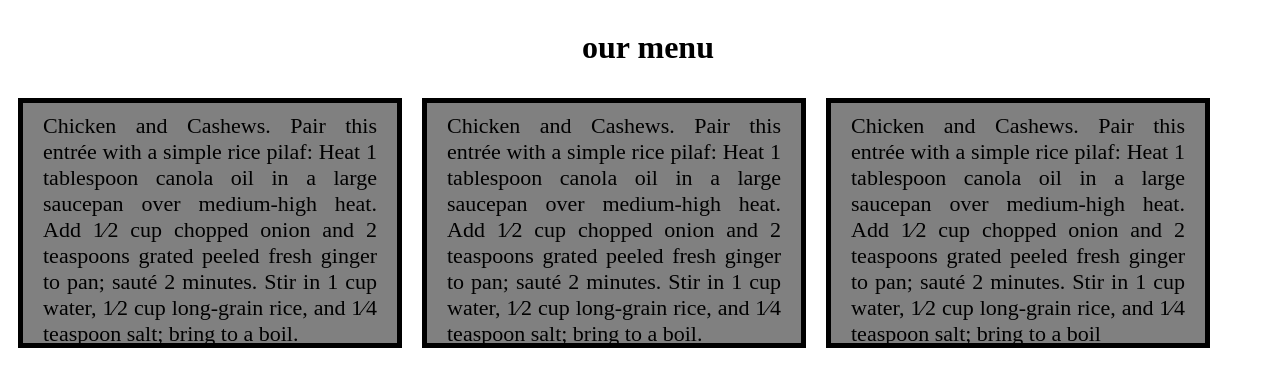
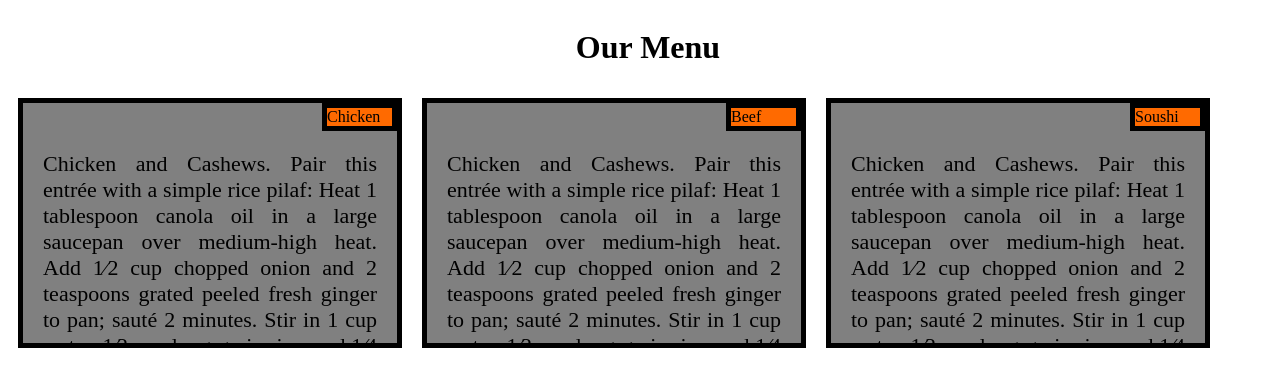
Before and after one commit to AnmarFAdhil/3, a plain HTML site: page index.html in a window 1280 px wide. Drawn offline with Linux system fonts and the light colour scheme.

Commit message:
Update index.html

```diff
--- a/index.html
+++ b/index.html
@@ -7,30 +7,37 @@
     <link rel="stylesheet" type="text/css" href="stylesheets/normalize.css" media="screen">
   </head>
  <body>
-   <h1>our menu</h1>
-    <div class ="div2">
+        <h1> Our Menu</h1>
+        <div class="float1">
+    <div class ="div3">
+         <div class="sp1">Chicken</div>
         <p>Chicken and Cashews. Pair this entrée with a simple rice pilaf:
              Heat 1 tablespoon canola oil in a large saucepan over medium-high heat.
              Add 1⁄2 cup chopped onion and 2 teaspoons grated peeled fresh ginger to pan;
              sauté 2 minutes. Stir in 1 cup water, 1⁄2 cup long-grain rice, and 1⁄4 teaspoon salt; bring to a boil. </p>
-       <span class="sp1">Chicken</span>
+
     </div>
 
-   <div class="div2">
+   <div class="div3">
+       <div class="sp2">Beef</div>
          <p>Chicken and Cashews. Pair this entrée with a simple rice pilaf:
              Heat 1 tablespoon canola oil in a large saucepan over medium-high heat.
              Add 1⁄2 cup chopped onion and 2 teaspoons grated peeled fresh ginger to pan;
              sauté 2 minutes. Stir in 1 cup water, 1⁄2 cup long-grain rice, and 1⁄4 teaspoon salt; bring to a boil.
         </p>
-       <span class="sp2">Beef</span>
+
    </div>
 
     <div class ="div2" id="div2">
+        <div class="sp3">Soushi</div>
          <p>Chicken and Cashews. Pair this entrée with a simple rice pilaf:
              Heat 1 tablespoon canola oil in a large saucepan over medium-high heat.
              Add 1⁄2 cup chopped onion and 2 teaspoons grated peeled fresh ginger to pan;
              sauté 2 minutes. Stir in 1 cup water, 1⁄2 cup long-grain rice, and 1⁄4 teaspoon salt; bring to a boil
         </p>
-         <span class="sp3">Soushi</span>
+
     </div>
+
+        </div>
+        </body>
   </html>
```
